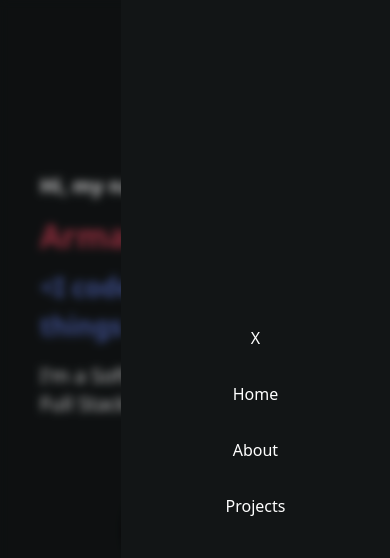
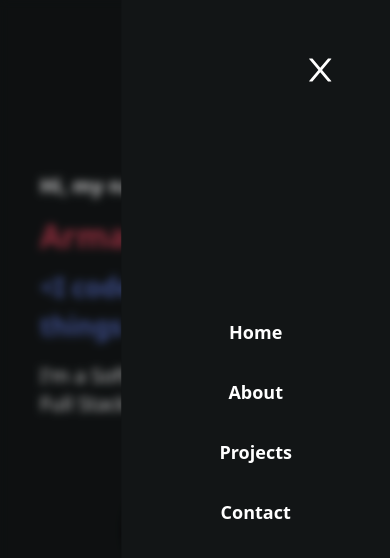
Before and after one commit to armaanx/portfolio-website, a Next.js app: page / in a window 390 px wide. Both pictures are taken after a click on the icon 345 px from the left and 37 px from the top of the page. Shown: the top 558 px of the page. Built offline with nearby package versions, Linux system fonts and the light colour scheme.

Commit message:
added animations

```diff
--- a/components/SideMenu.jsx
+++ b/components/SideMenu.jsx
@@ -1,4 +1,5 @@
 import { motion } from "framer-motion";
+import { AiOutlineClose } from "react-icons/ai";
 export default function SideMenu({ isShow, handleSideMenu }) {
   if (!isShow) {
     return null;
@@ -8,11 +9,11 @@ export default function SideMenu({ isShow, handleSideMenu }) {
       <motion.div
         initial={{ x: 500 }}
         animate={{ x: 0 }}
-        transition={{ duration: 0.2 }}
-        className="h-full w-[69%] fixed right-0 bg-[#121516] p-6 flex flex-col items-center justify-center ">
-        <h1 className="p-4" onClick={handleSideMenu}>
-          X
-        </h1>
+        transition={{ type: "tween", ease: "anticipate" }}
+        className="h-full w-[69%] fixed right-0 bg-[#121516] flex flex-col items-center justify-center text-lg font-semibold">
+        <span className="absolute top-0 right-0 m-10 p-3 text-4xl">
+          <AiOutlineClose className="cursor-pointer" onClick={handleSideMenu} />
+        </span>
         <a className="p-4" href="#main" onClick={handleSideMenu}>
           Home
         </a>
@@ -22,6 +23,9 @@ export default function SideMenu({ isShow, handleSideMenu }) {
         <a className="p-4" href="#projects" onClick={handleSideMenu}>
           Projects
         </a>
+        <a className="p-4" href="" onClick={handleSideMenu}>
+          Contact
+        </a>
       </motion.div>
     </div>
   );
```
